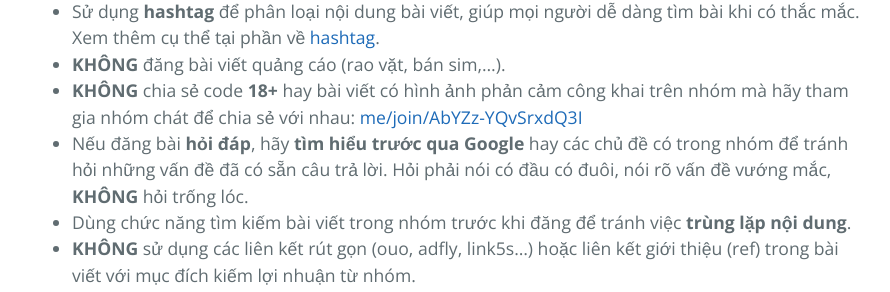
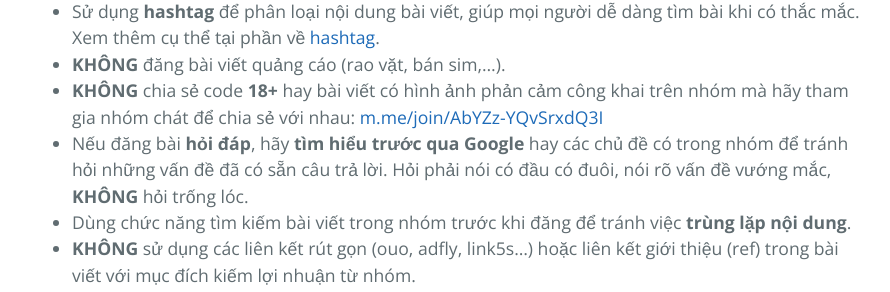
Before and after one commit to huuvinhvn/aplay, a Jekyll site: the page built from rules.md, in a window 1280 px wide and 900 px high, scrolled down 1262 px. Shown: the part 155-447 px from the top of the window, without its empty margins (192-1082 px from the left). Built offline with Jekyll 4.4.1, drawn with Linux system fonts in a browser that asks for light colours; our own code applies the rules of GitHub Pages for plain Markdown files.

```diff
--- a/rules.md
+++ b/rules.md
@@ -20,7 +20,7 @@ Những tài khoản có dạng như sau sẽ **KHÔNG** được phép tham gia
 - Sử dụng tiếng Việt, có dấu, tránh viết tắt, viết hoa hết cả bài. Tuyệt đối **KHÔNG** được sử dụng teen code. **KHÔNG** sử dụng các từ ngữ tục tĩu, khiếm nhã, thiếu văn hóa.
 - Sử dụng **hashtag** để phân loại nội dung bài viết, giúp mọi người dễ dàng tìm bài khi có thắc mắc. Xem thêm cụ thể tại phần về [hashtag](hashtags.md).
 - **KHÔNG** đăng bài viết quảng cáo (rao vặt, bán sim,...).
-- **KHÔNG** chia sẻ code **18+** hay bài viết có hình ảnh phản cảm công khai trên nhóm mà hãy tham gia nhóm chát để chia sẻ với nhau: [me/join/AbYZz-YQvSrxdQ3I](https://me/join/AbYZz-YQvSrxdQ3I)
+- **KHÔNG** chia sẻ code **18+** hay bài viết có hình ảnh phản cảm công khai trên nhóm mà hãy tham gia nhóm chát để chia sẻ với nhau: [m.me/join/AbYZz-YQvSrxdQ3I](https://me/join/AbYZz-YQvSrxdQ3I)
 - Nếu đăng bài **hỏi đáp**, hãy **tìm hiểu trước qua Google** hay các chủ đề có trong nhóm để tránh hỏi những vấn đề đã có sẵn câu trả lời. Hỏi phải nói có đầu có đuôi, nói rõ vấn đề vướng mắc, **KHÔNG** hỏi trống lóc.
 - Dùng chức năng tìm kiếm bài viết trong nhóm trước khi đăng để tránh việc **trùng lặp nội dung**.
 - **KHÔNG** sử dụng các liên kết rút gọn (ouo, adfly, link5s...) hoặc liên kết giới thiệu (ref) trong bài viết với mục đích kiếm lợi nhuận từ nhóm.
```
